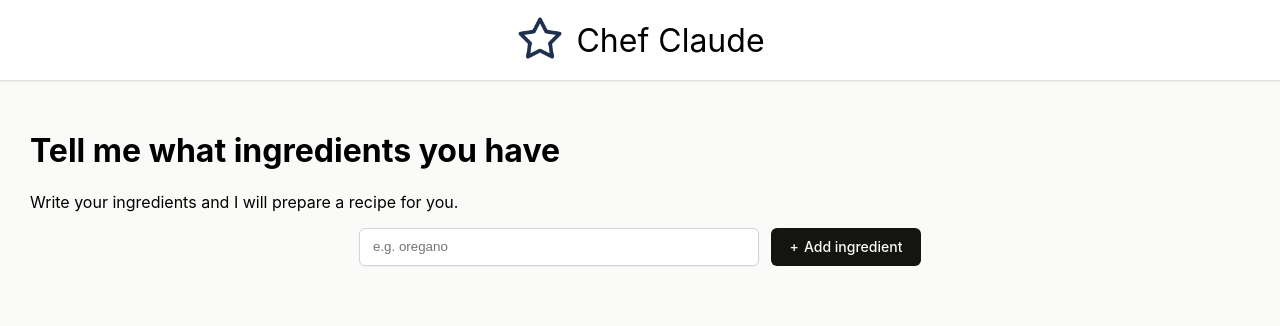
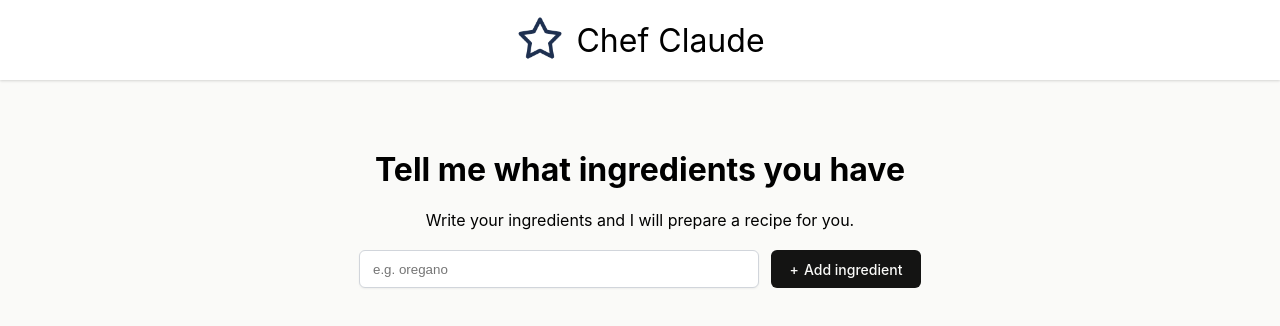
Before and after one commit to adrianpivka11/React_Typescript_AI_claudeAPI_, a React (Vite) app: page / in a window 1280 px wide. Shown: the top 326 px of the page. Built offline with nearby package versions, Linux system fonts and the light colour scheme.

Commit message:
Update index.css

```diff
--- a/src/index.css
+++ b/src/index.css
@@ -31,8 +31,9 @@ main {
 }
 
 .call-to-action{
-    margin-left: auto;
-    margin-right: auto;
+    max-width: 562px;
+    margin: 40px auto 20px auto;
+    text-align: center;
 }
 
 .add-ingredient-form {
```
